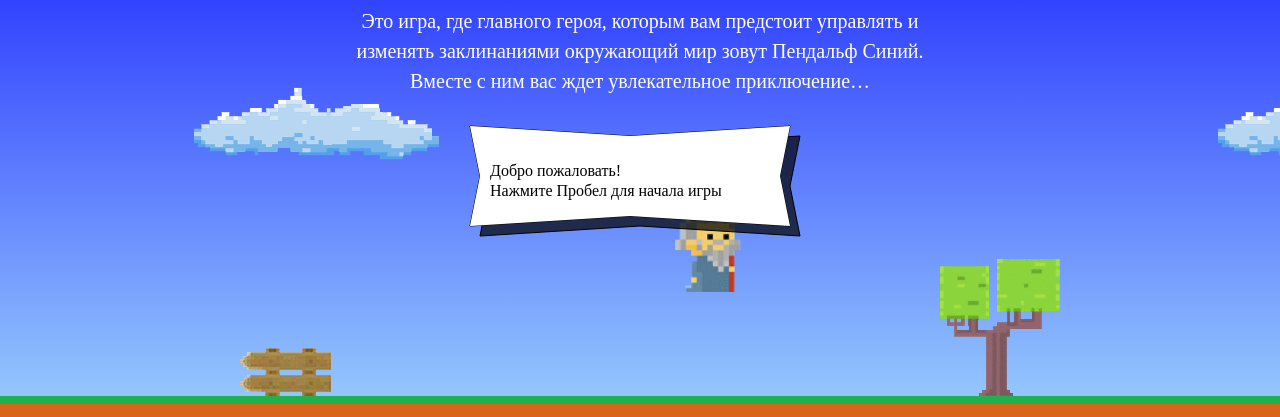
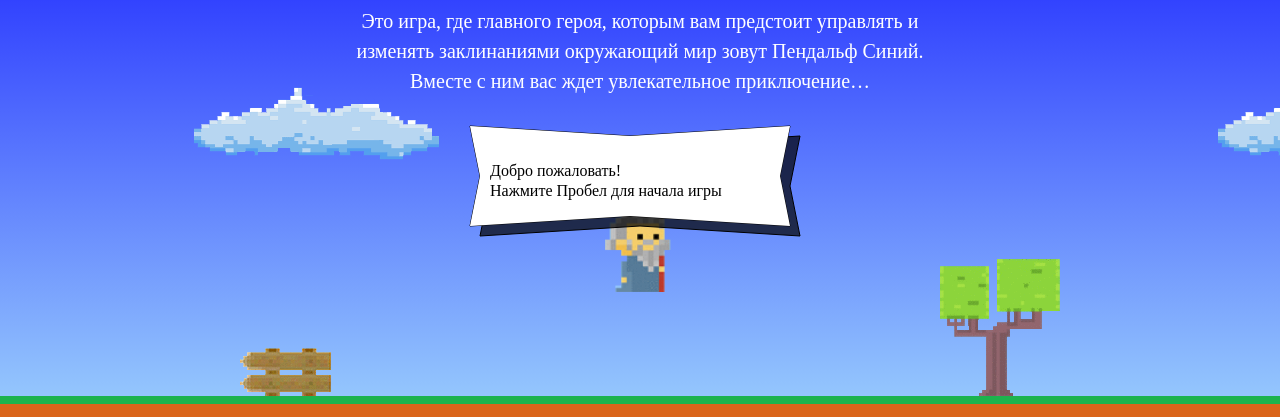
Before and after one commit to MushWROOM/580203-code-and-magick, a website: page index.html in a window 1280 px wide. Shown: the part 203-620 px from the top of the page. Drawn offline with Linux system fonts and the light colour scheme; a web font is replaced by a local one.

Commit message:
Update index.html

```diff
--- a/index.html
+++ b/index.html
@@ -196,7 +196,7 @@ var getWizardHeght = function () {
   return wizardWidth * 1.337
 }
 var getWizardX = function(width) {
-  return (width + wizardWidth) / 2  ;
+  return (width - wizardWidth) / 2  ;
 }
 var getWizardY = function(height) {
   return height / 3 ;
```
